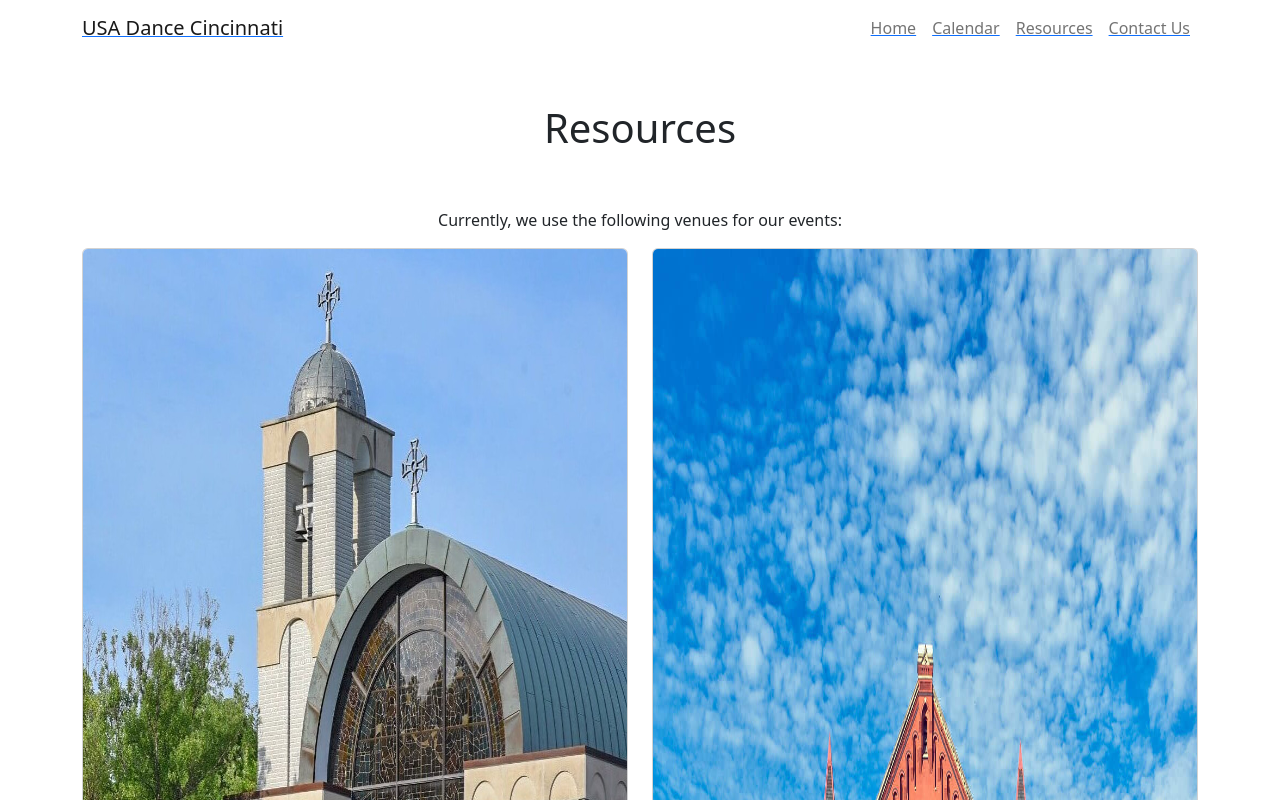
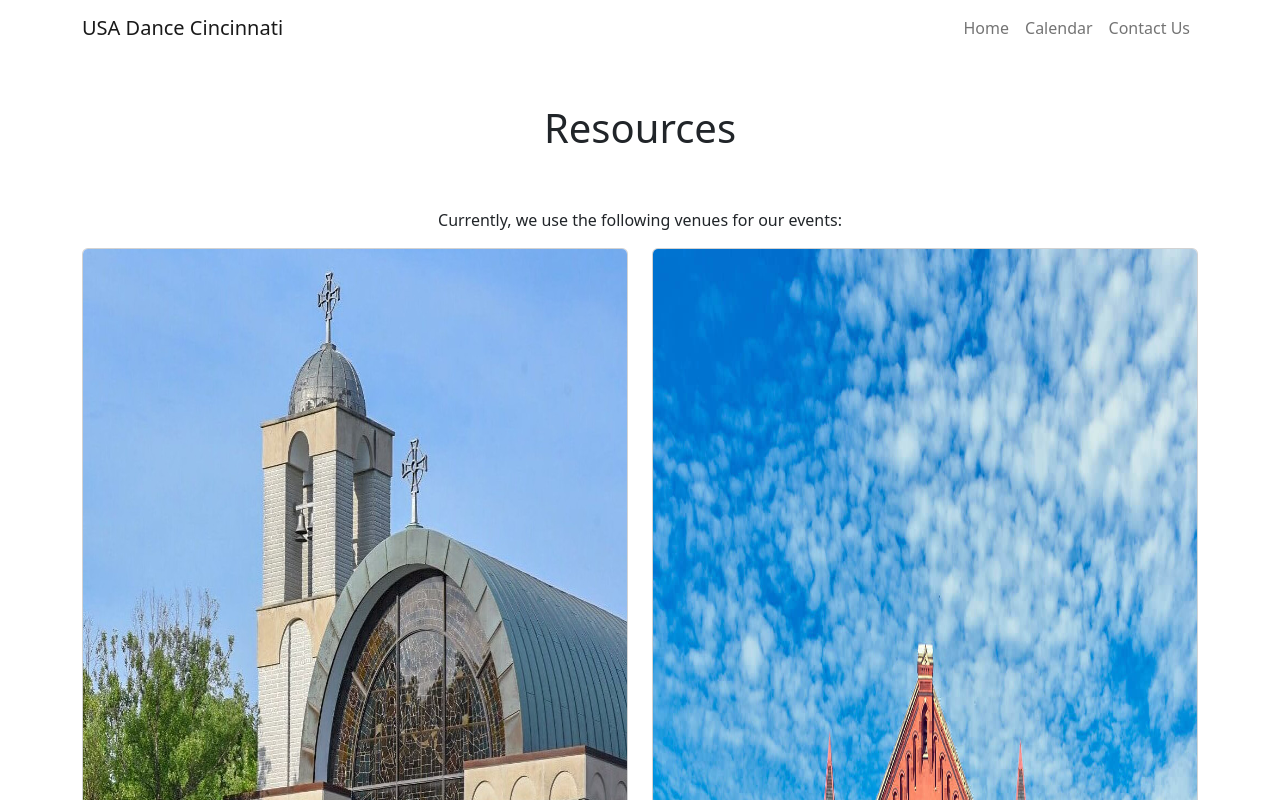
Before and after one commit to shadowlion/usadancecincinnati, a Next.js app: page /resources in a window 1280 px wide. Shown: the top 800 px of the page. Built offline with nearby package versions, Linux system fonts and the light colour scheme.

Commit message:
fix: links

```diff
--- a/src/components/BaseNavigation.tsx
+++ b/src/components/BaseNavigation.tsx
@@ -4,8 +4,8 @@ const BaseNavigation = () => {
   return (
     <nav className="navbar navbar-expand-lg navbar-light bg-transparent">
       <div className="container">
-        <Link href="/">
-          <a className="navbar-brand">USA Dance Cincinnati</a>
+        <Link href="/" className="navbar-brand">
+          USA Dance Cincinnati
         </Link>
         <button
           className="navbar-toggler"
@@ -21,31 +21,23 @@ const BaseNavigation = () => {
         <div className="collapse navbar-collapse" id="navbarSupportedContent">
           <ul className="navbar-nav ms-auto mb-2 mb-lg-0">
             <li className="nav-item">
-              <Link href="/" passHref>
-                <a className="nav-link" aria-current="page">
-                  Home
-                </a>
+              <Link href="/" className="nav-link">
+                Home
               </Link>
             </li>
             <li className="nav-item">
-              <Link href="/calendar" passHref>
-                <a className="nav-link" aria-current="page">
-                  Calendar
-                </a>
+              <Link href="/calendar" className="nav-link">
+                Calendar
               </Link>
             </li>
+            {/* <li className="nav-item">
+              <Link href="/resources" className="nav-link">
+                Resources
+              </Link>
+            </li> */}
             <li className="nav-item">
-              <Link href="/resources" passHref>
-                <a className="nav-link" aria-current="page">
-                  Resources
-                </a>
-              </Link>
-            </li>
-            <li className="nav-item">
-              <Link href="/contactus" passHref>
-                <a className="nav-link" aria-current="page">
-                  Contact Us
-                </a>
+              <Link href="/contactus" className="nav-link">
+                Contact Us
               </Link>
             </li>
           </ul>
--- a/src/pages/resources.tsx
+++ b/src/pages/resources.tsx
@@ -23,10 +23,13 @@ const ResourcesPage = () => {
                 Holy Trinity - St. Nicholas Greek Orthodox Church
               </h5>
               <address>7000 Winton Rd, Cincinnati, OH 45224</address>
-              <Link href="https://goo.gl/maps/YTGbnvZZTb1jUb4RA" passHref>
-                <a target="_blank" rel="noreferrer" className="btn btn-primary">
-                  Directions
-                </a>
+              <Link
+                href="https://goo.gl/maps/YTGbnvZZTb1jUb4RA"
+                target="_blank"
+                rel="noreferrer"
+                className="btn btn-primary"
+              >
+                Directions
               </Link>
             </div>
           </div>
@@ -41,10 +44,13 @@ const ResourcesPage = () => {
             <div className="card-body">
               <h5 className="card-title">Cincinnati Music Hall</h5>
               <address>1241 Elm St, Cincinnati, OH 45202</address>
-              <Link href="https://goo.gl/maps/F8SbajhF6ayt58sf9" passHref>
-                <a target="_blank" rel="noreferrer" className="btn btn-primary">
-                  Directions
-                </a>
+              <Link
+                href="https://goo.gl/maps/F8SbajhF6ayt58sf9"
+                target="_blank"
+                rel="noreferrer"
+                className="btn btn-primary"
+              >
+                Directions
               </Link>
             </div>
           </div>
```
